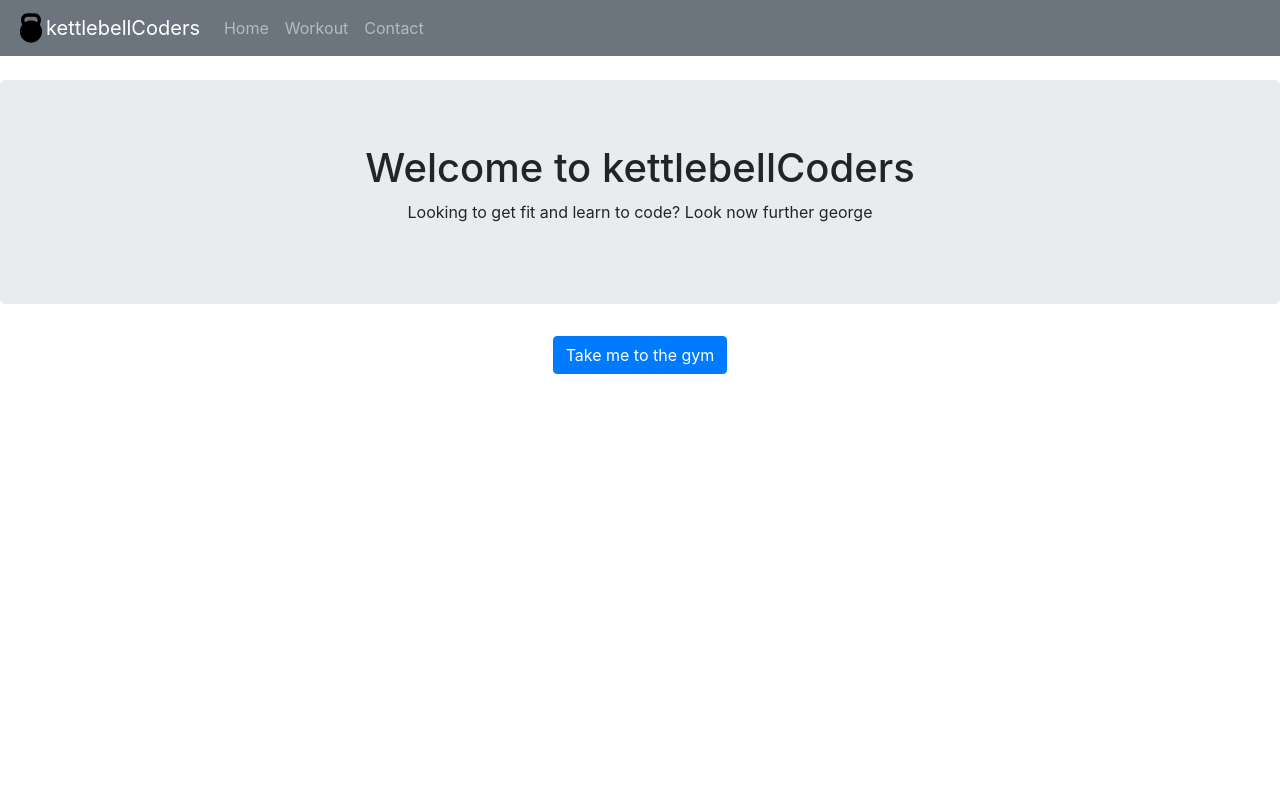
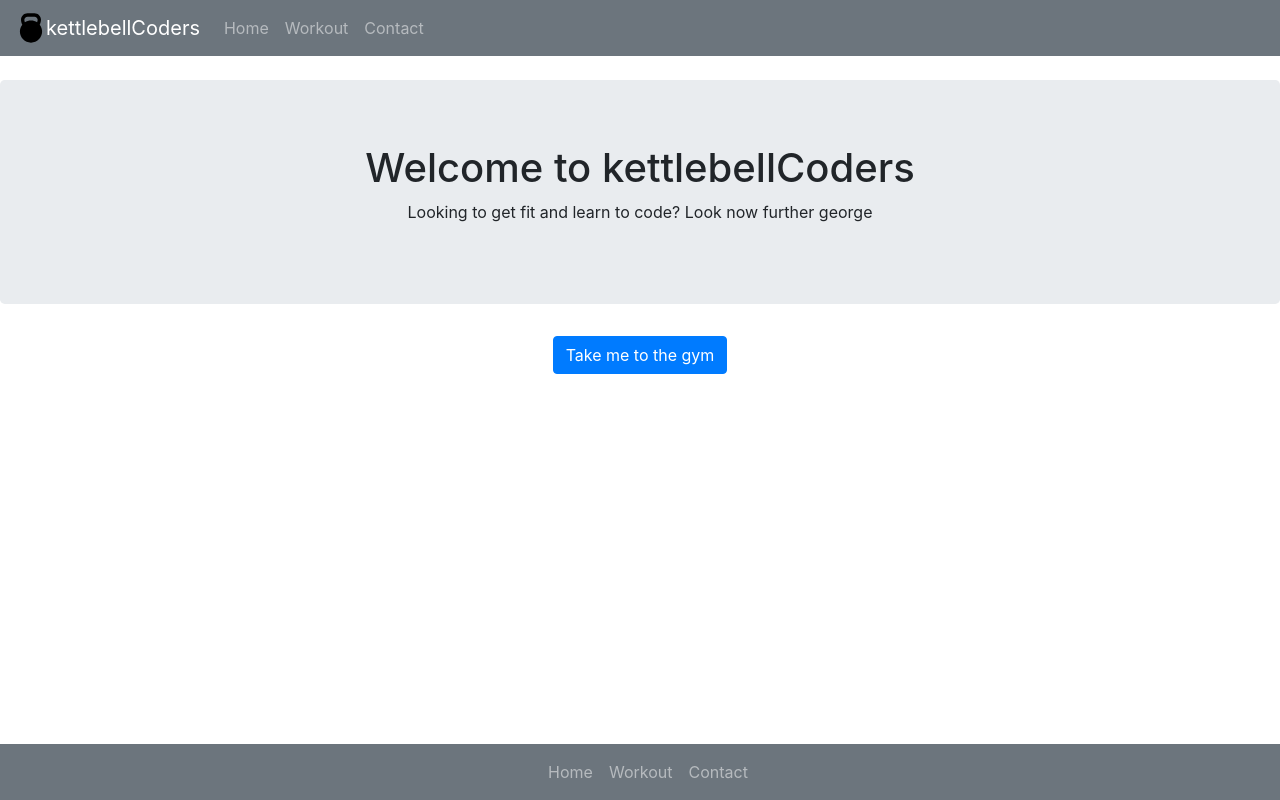
Before and after one commit to harpet06/kettlebellCoders, a React (Create React App) app: page / in a window 1280 px wide. Built offline with nearby package versions, Linux system fonts and the light colour scheme.

Commit message:
add footer

```diff
--- a/src/App.js
+++ b/src/App.js
@@ -2,13 +2,15 @@ import React from "react";
 import "./App.css";
 import Header from './components/Header/Header';
 import Main from './components/Main/Main';
+import logo from "./kettlebell.svg";
 
 
 function App() {
   return (
     <div className="App">
-      <Header headerTitle="kettlebellCoders" />
+      <Header headerTitle="kettlebellCoders" logo={logo} expand="lg"/>
       <Main />
+      <Header fixed="bottom" />
     </div>
   );
 }
--- a/src/components/Header/Header.js
+++ b/src/components/Header/Header.js
@@ -1,29 +1,51 @@
 import React from "react";
 import Navbar from "react-bootstrap/Navbar";
 import Nav from "react-bootstrap/Nav";
-import logo from "./kettlebell.svg";
 
 function Header(props) {
   return (
     <header>
-      <Navbar bg="secondary" variant="dark" expand="lg">
+      <Navbar
+        bg="secondary"
+        variant="dark"
+        expand={props.expand}
+        fixed={props.fixed}
+      >
         <Navbar.Brand href="/">
+          {" "}
+          {props.logo ? (
             <img
-            src={logo}
+              src={props.logo}
               width="30"
               height="30"
               className="d-inline-block align-top"
               alt=""
             />
+          ) : null}
           {props.headerTitle}
         </Navbar.Brand>
         <Navbar.Toggle />
         <Navbar.Collapse>
+          {props.logo ? (
             <Nav className="mr-auto">
               <Nav.Link href="/">Home</Nav.Link>
               <Nav.Link href="/workout">Workout</Nav.Link>
               <Nav.Link href="/contact">Contact</Nav.Link>
             </Nav>
+          ) : (
+            <Nav
+              style={{
+                alignItems: "center",
+                justifyContent: "center",
+                width: "100%",
+                height: "100%"
+              }}
+            >
+              <Nav.Link href="/">Home</Nav.Link>
+              <Nav.Link href="/workout">Workout</Nav.Link>
+              <Nav.Link href="/contact">Contact</Nav.Link>
+            </Nav>
+          )}
         </Navbar.Collapse>
       </Navbar>
     </header>
```
Also changed, not shown: src/kettlebell.svg (added). Lines whose indentation alone changed are shown as unchanged.
